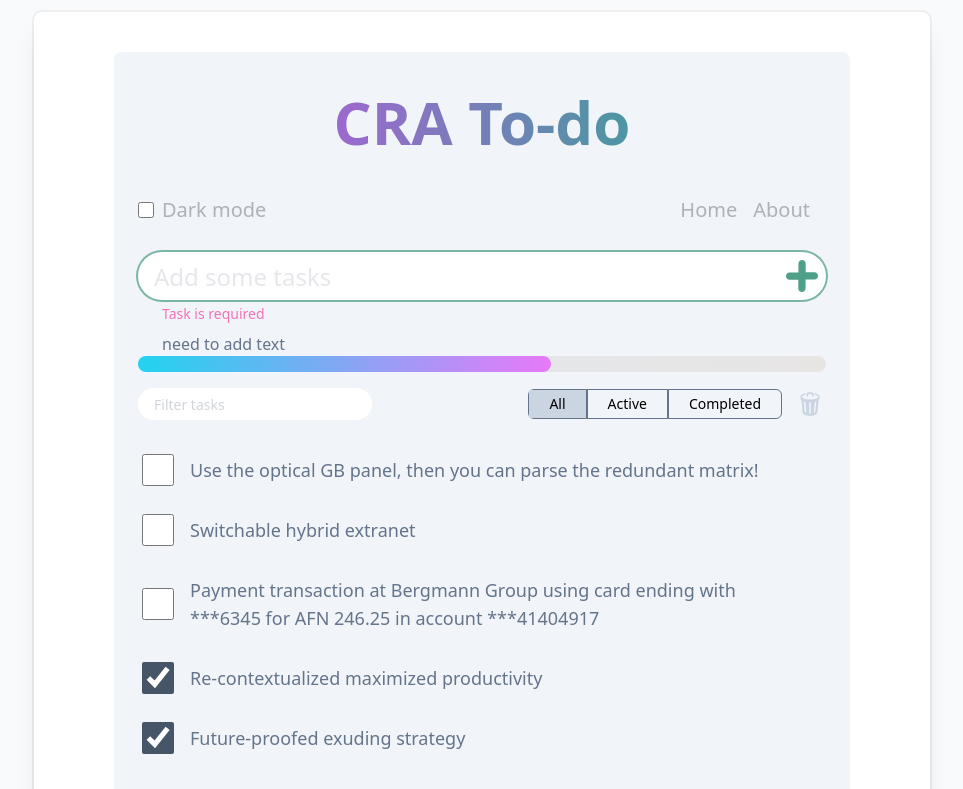
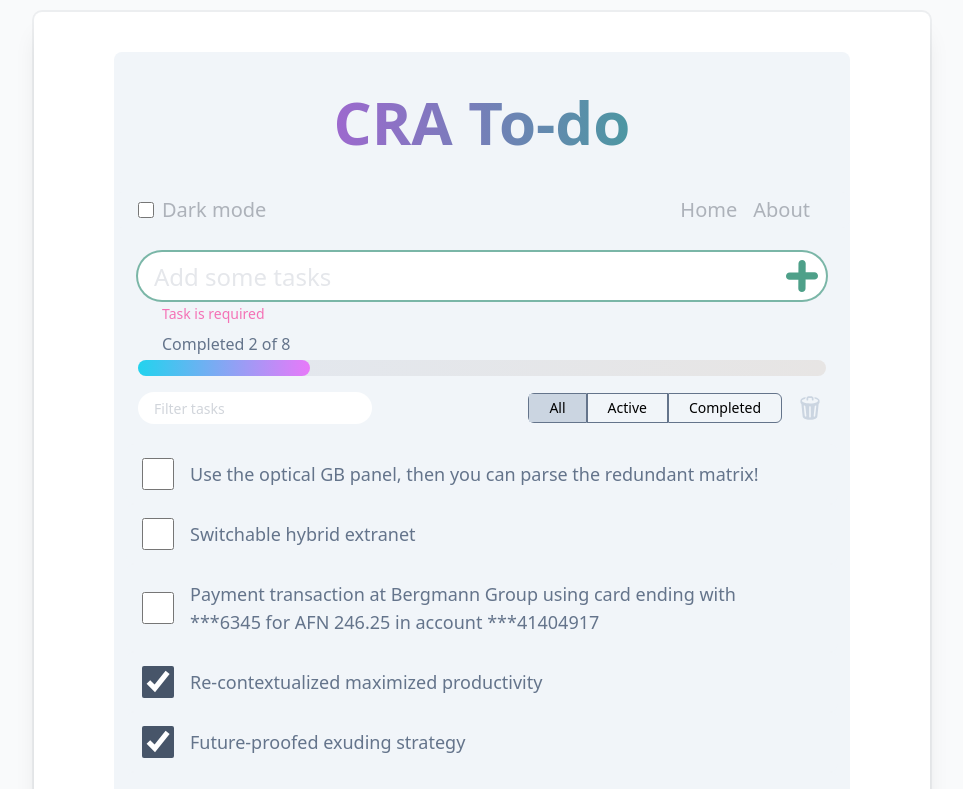
Before and after one commit to FFire/crt-todo, a React (Create React App) app: page / in a window 1280 px wide. Shown: the top 789 px of the page, without its empty margins (158-1121 px from the left). Built offline with nearby package versions, Linux system fonts and the light colour scheme.

Commit message:
fix: TW donw

```diff
--- a/src/components/Progress/Progress.tsx
+++ b/src/components/Progress/Progress.tsx
@@ -1,20 +1,49 @@
+import cn from 'classnames';
 import { observer } from 'mobx-react';
-import React from 'react';
+import React, { useContext } from 'react';
+import StoreContext from '../../store/StoreContext';
+import { IStatistic } from '../../store/TasksStore';
 import '../../styles/output.css';
 
-const Progress = (): JSX.Element => (
+const Progress = (): JSX.Element => {
+  const { tasksStore } = useContext(StoreContext);
+
+  const statisticToClass = (statistic: IStatistic): string => {
+    // DO NOT DELETE -- this is for safe classes in tail wind css
+    // const className = ['w-0', 'w-1/12', 'w-2/12', 'w-3/12',
+    //   'w-4/12', 'w-5/12', 'w-6/12', 'w-7/12', 'w-8/12',
+    //   'w-9/12', 'w-10/12', 'w-11/12', 'w-12/12'];
+    const completedFraction = statistic.completedTaskCount / statistic.taskCount;
+    if (completedFraction < 0.01) return 'w-0';
+
+    const twelvesFraction = !isNaN(completedFraction)
+      ? Math.trunc((completedFraction * 12)).toString()
+      : '';
+    const widthClass = `w-${twelvesFraction}/12`;
+    return widthClass;
+  };
+
+  const statisticToText = (statistic: IStatistic): string => `Completed ${statistic.completedTaskCount} of ${statistic.taskCount}`;
+
+  const progressClass = cn(
+    statisticToClass(tasksStore.getStatistic),
+    'h-full rounded-full bg-gradient-to-r from-cyan-400 to-fuchsia-400 duration-500',
+  );
+
+  return (
           <div className='w-full px-6 pb-2 bg-slate-100 '>
-    <p className='text-slate-500 pl-6 dark:text-black duration-500
+            <p className='text-slate-500 pl-6 dark:text-black duration-500 h-7
               text-sm md:text-base'
             >
-      need to add text
+              {statisticToText(tasksStore.getStatistic)}
             </p>
             <div className='w-full bg-gradient-to-r from-slate-200 to-stone-200 rounded-full duration-500
               h-2 md:h-4'
             >
-      <div className='w-3/5  h-full rounded-full bg-gradient-to-r from-cyan-400 to-fuchsia-400'/>
+              <div className={progressClass}/>
             </div>
           </div>
   );
+};
 
 export default observer(Progress);
--- a/src/store/TasksStore.ts
+++ b/src/store/TasksStore.ts
@@ -89,9 +89,9 @@ export class TasksStore {
     return this.tasks.map(({ text }) => text);
   }
 
-  get statistic(): IStatistic {
+  get getStatistic(): IStatistic {
     const taskCount = this.tasks.length;
-    const completedTaskCount = this.tasks.filter(({ isDone }) => !isDone).length;
+    const completedTaskCount = this.tasks.filter(({ isDone }) => isDone).length;
     return { completedTaskCount, taskCount };
   }
 
--- a/src/styles/output.css
+++ b/src/styles/output.css
@@ -406,11 +406,14 @@ Ensure the default browser behavior of the `hidden` attribute.
 .h-6 {
   height: 1.5rem;
 }
+.h-full {
+  height: 100%;
+}
+.h-7 {
+  height: 1.75rem;
+}
 .h-2 {
   height: 0.5rem;
-}
-.h-full {
-  height: 100%;
 }
 .h-24 {
   height: 6rem;
@@ -424,6 +427,42 @@ Ensure the default browser behavior of the `hidden` attribute.
 .min-h-screen {
   min-height: 100vh;
 }
+.w-0 {
+  width: 0px;
+}
+.w-1\/12 {
+  width: 8.333333%;
+}
+.w-2\/12 {
+  width: 16.666667%;
+}
+.w-3\/12 {
+  width: 25%;
+}
+.w-4\/12 {
+  width: 33.333333%;
+}
+.w-5\/12 {
+  width: 41.666667%;
+}
+.w-6\/12 {
+  width: 50%;
+}
+.w-7\/12 {
+  width: 58.333333%;
+}
+.w-8\/12 {
+  width: 66.666667%;
+}
+.w-9\/12 {
+  width: 75%;
+}
+.w-10\/12 {
+  width: 83.333333%;
+}
+.w-11\/12 {
+  width: 91.666667%;
+}
 .w-full {
   width: 100%;
 }
@@ -432,9 +471,6 @@ Ensure the default browser behavior of the `hidden` attribute.
 }
 .w-8 {
   width: 2rem;
-}
-.w-3\/5 {
-  width: 60%;
 }
 .w-24 {
   width: 6rem;
@@ -557,13 +593,13 @@ Ensure the default browser behavior of the `hidden` attribute.
   --tw-gradient-from: #10b981;
   --tw-gradient-stops: var(--tw-gradient-from), var(--tw-gradient-to, rgb(16 185 129 / 0));
 }
+.from-cyan-400 {
+  --tw-gradient-from: #22d3ee;
+  --tw-gradient-stops: var(--tw-gradient-from), var(--tw-gradient-to, rgb(34 211 238 / 0));
+}
 .from-slate-200 {
   --tw-gradient-from: #e2e8f0;
   --tw-gradient-stops: var(--tw-gradient-from), var(--tw-gradient-to, rgb(226 232 240 / 0));
-}
-.from-cyan-400 {
-  --tw-gradient-from: #22d3ee;
-  --tw-gradient-stops: var(--tw-gradient-from), var(--tw-gradient-to, rgb(34 211 238 / 0));
 }
 .from-emerald-700 {
   --tw-gradient-from: #047857;
@@ -572,11 +608,11 @@ Ensure the default browser behavior of the `hidden` attribute.
 .to-fuchsia-500 {
   --tw-gradient-to: #d946ef;
 }
+.to-fuchsia-400 {
+  --tw-gradient-to: #e879f9;
+}
 .to-stone-200 {
   --tw-gradient-to: #e7e5e4;
-}
-.to-fuchsia-400 {
-  --tw-gradient-to: #e879f9;
 }
 .to-fuchsia-700 {
   --tw-gradient-to: #a21caf;
@@ -842,11 +878,9 @@ Ensure the default browser behavior of the `hidden` attribute.
   --tw-bg-opacity: 1;
   background-color: rgb(203 213 225 / var(--tw-bg-opacity));
 }
-@media (prefers-color-scheme: dark) {
-  .dark\:text-black {
-    --tw-text-opacity: 1;
-    color: rgb(0 0 0 / var(--tw-text-opacity));
-  }
+.dark .dark\:text-black {
+  --tw-text-opacity: 1;
+  color: rgb(0 0 0 / var(--tw-text-opacity));
 }
 @media (min-width: 640px) {
   .sm\:mt-0 {
```
Also changed, not shown: tailwind.config.js (+6 -1 lines). Lines whose indentation alone changed are shown as unchanged.
